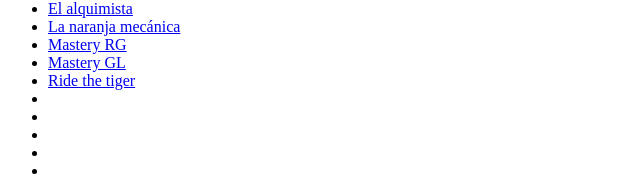
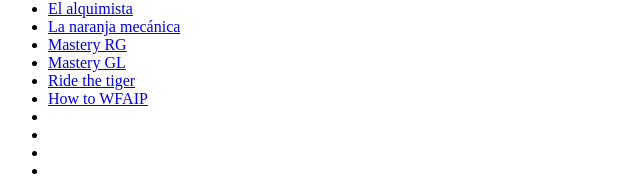
Before and after one commit to santisica29/books, a plain HTML site: page index.html in a window 1280 px wide. Shown: the part 142-322 px from the top of the page, without its empty margins (0-640 px from the left). Drawn offline with Linux system fonts and the light colour scheme.

Commit message:
add how to win friends and influence people

```diff
--- a/index.html
+++ b/index.html
@@ -23,7 +23,9 @@
         <li><a href="https://kenyganet.files.wordpress.com/2016/03/robert-greene-mastery.pdf" target="_blank">Mastery RG</a></li>
         <li><a href="https://www.mytrustworth.com/wp-content/uploads/2020/03/Mastery-The-Keys-To-Success-And-Long-Term-Fulfillment-George-Leonard-www.mytrustworth.com_.pdf" target="_blank">Mastery GL</a></li>
         <li><a href="http://www.cakravartin.com/wordpress/wp-content/uploads/2006/08/Julius-Evola-Ride-the-Tiger-Survival-Manual-for-the-Aristocrats-of-the-Soul.pdf" target="_blank">Ride the tiger</a></li>
-        <li></li>
+        <li>
+            <a href="https://www.rfpmm.org/pdf/how-to-win-friends-and-influence-people.pdf" target="_blank">How to WFAIP</a>
+        </li>
         <li></li>
         <li></li>
         <li></li>
```
